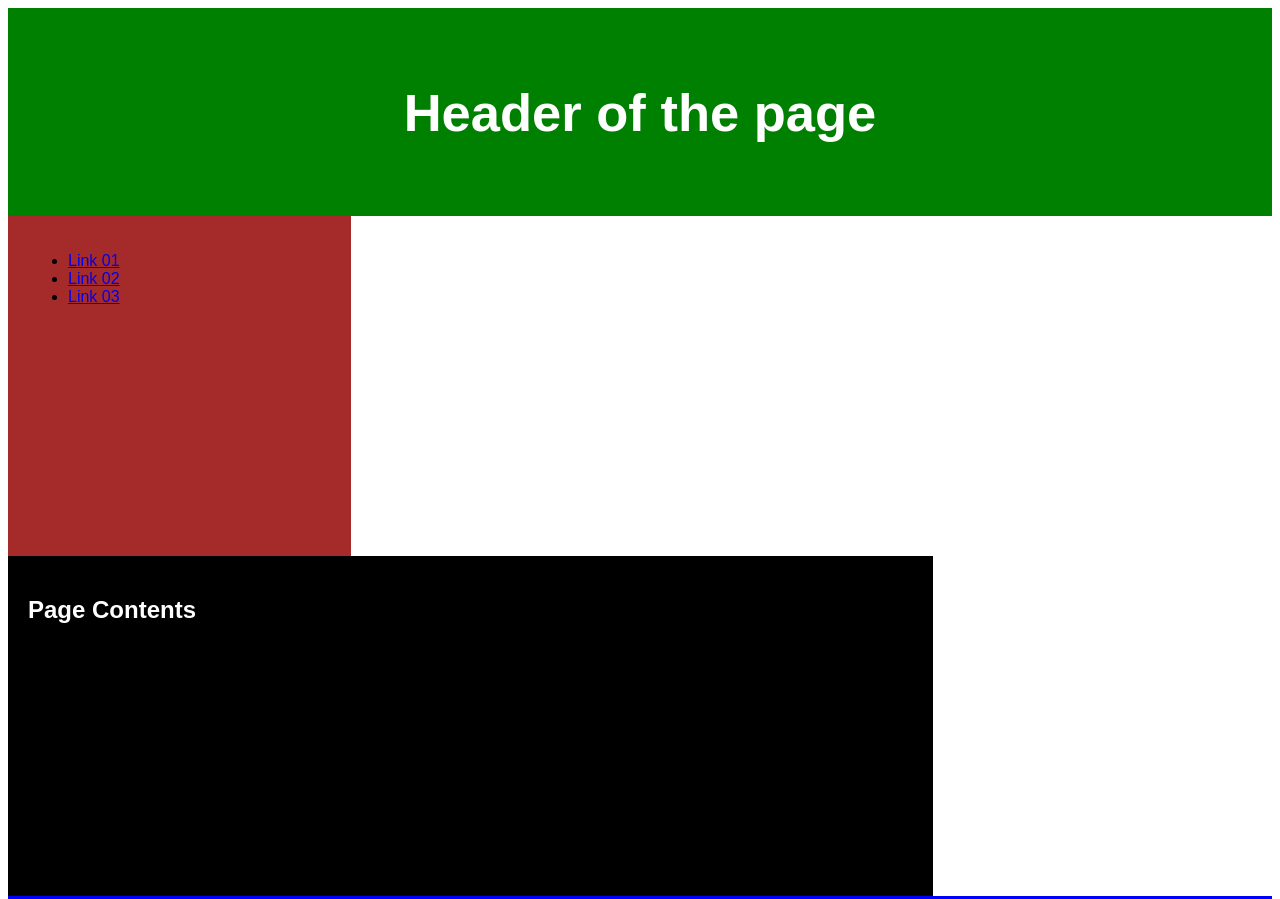
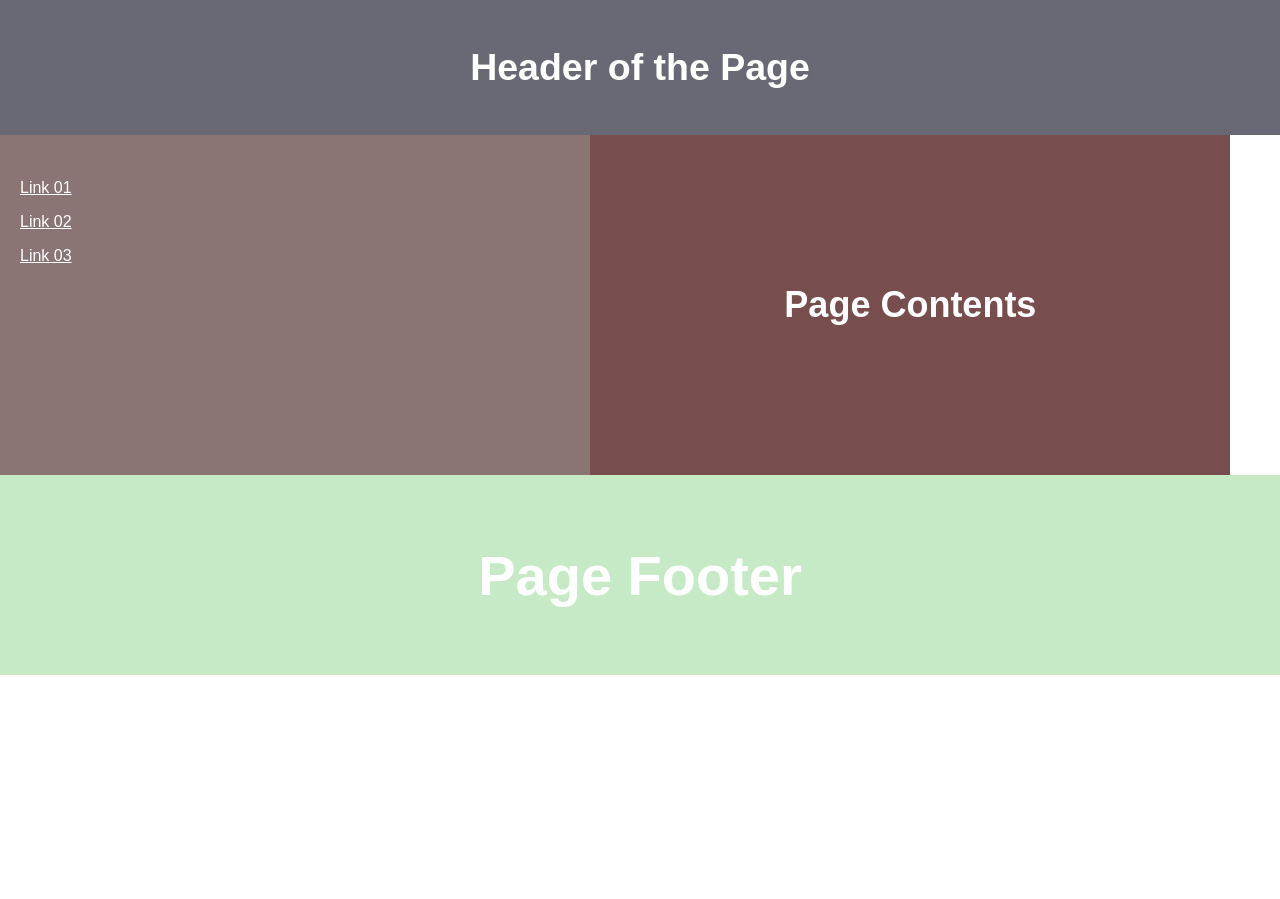
Before and after one commit to Ibrar734/LAB-Practise1, a plain HTML site: page index.html in a window 1280 px wide. Shown: the top 899 px of the page. After the commit the page ends 800 px from the top, so only its background shows below. Drawn offline with Linux system fonts and the light colour scheme.

Commit message:
Refactor index.html for improved layout and styles
Updated layout and styles for better presentation.

```diff
--- a/index.html
+++ b/index.html
@@ -1,45 +1,72 @@
 <!DOCTYPE html>
 <html>
 <head>
-    <title>Layout</title>
     <style>
         body {
-            font-family: Arial;
+            font-family: Arial, sans-serif;
+            margin: 0;
         }
+
         header {
-            background-color: green;
+            background-color: rgb(105, 105, 117);
+            padding: 15px;
+            text-align: center;
+            font-size: 25px;
+            color: white;
+        }
+
+        nav {
+            float: left;
+            width: 43%;
+            height: 300px;
+            background-color: rgb(138, 116, 116);
+            padding: 20px;
+            color: white;
+        }
+
+        article {
+            float: left;
+            width: 50%;
+            height: 340px;
+            background-color: rgb(120, 77, 77);
+            display: flex;
+            justify-content: center;
+            align-items: center;
+            color: white;
+            font-size: 24px;
+            text-align: center;
+        }
+
+        footer {
+            clear: both;
+            background-color: rgb(198, 234, 198);
             padding: 30px;
             text-align: center;
-            font-size: 35px;
             color: white;
+            font-size: 28px;
         }
-        nav {
-            float: left;
-            width: 24%;
-            height: 300px;
-            background: brown;
-            padding: 20px;
+
+        nav ul {
+            list-style-type: none;
+            padding: 0;
         }
-        article {
-            float: left;
-            padding: 20px;
-            width: 70%;
-            height: 300px;
-            background-color: black;
+
+        nav a {
             color: white;
+            text-decoration: underline;
+            display: block;
+            padding: 8px 0;
         }
-        footer {
-            background-color: blue;
-            padding: 10px;
-            text-align: center;
-            color: white;
-            clear: both;
+
+        nav a:hover {
+            color: yellow;
         }
     </style>
 </head>
+
 <body>
     <header>
-        <h2>Header of the page</h2>
+        <h2>Header of the Page</h2>
     </header>
 
     <nav>
```
